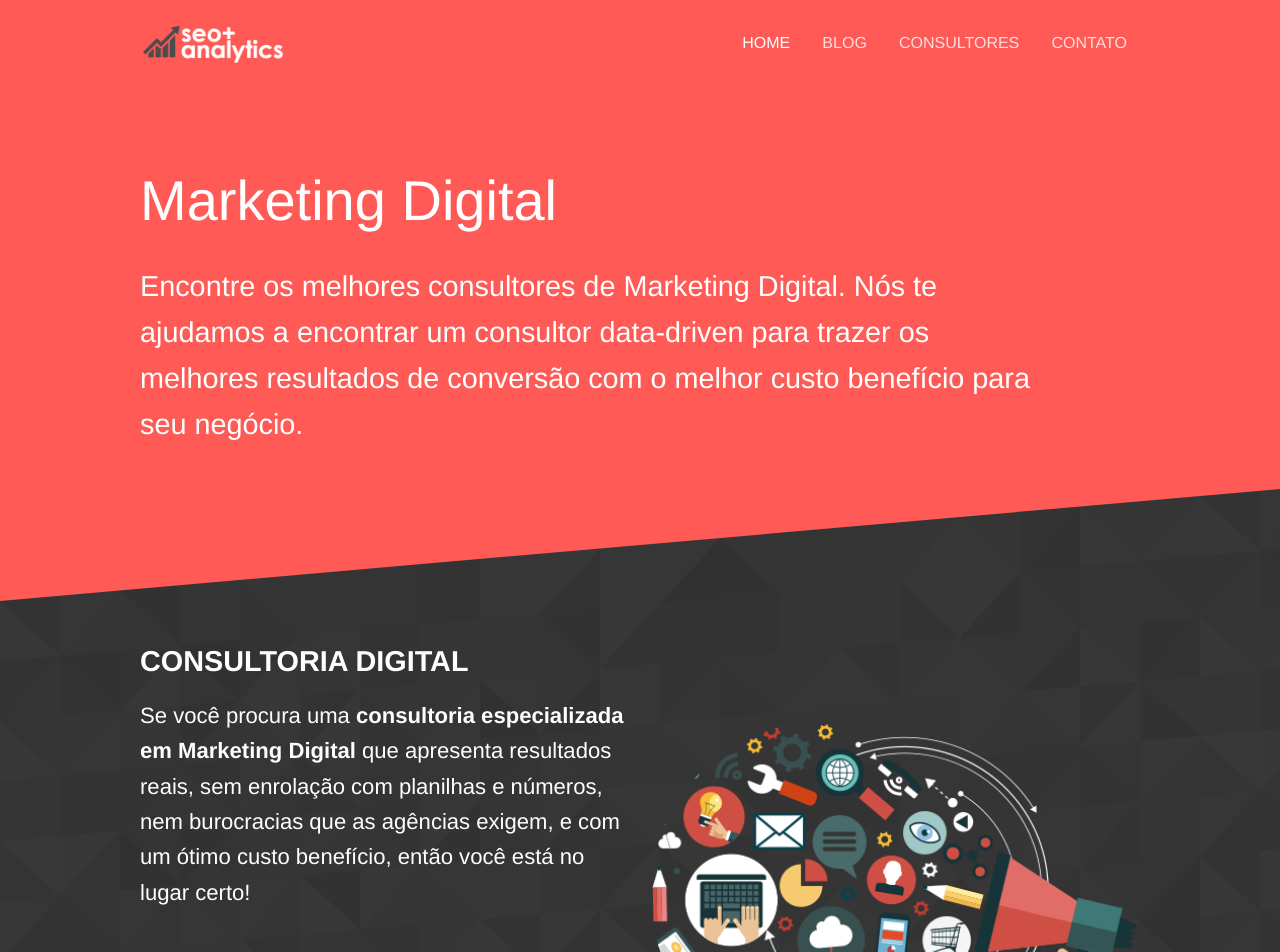
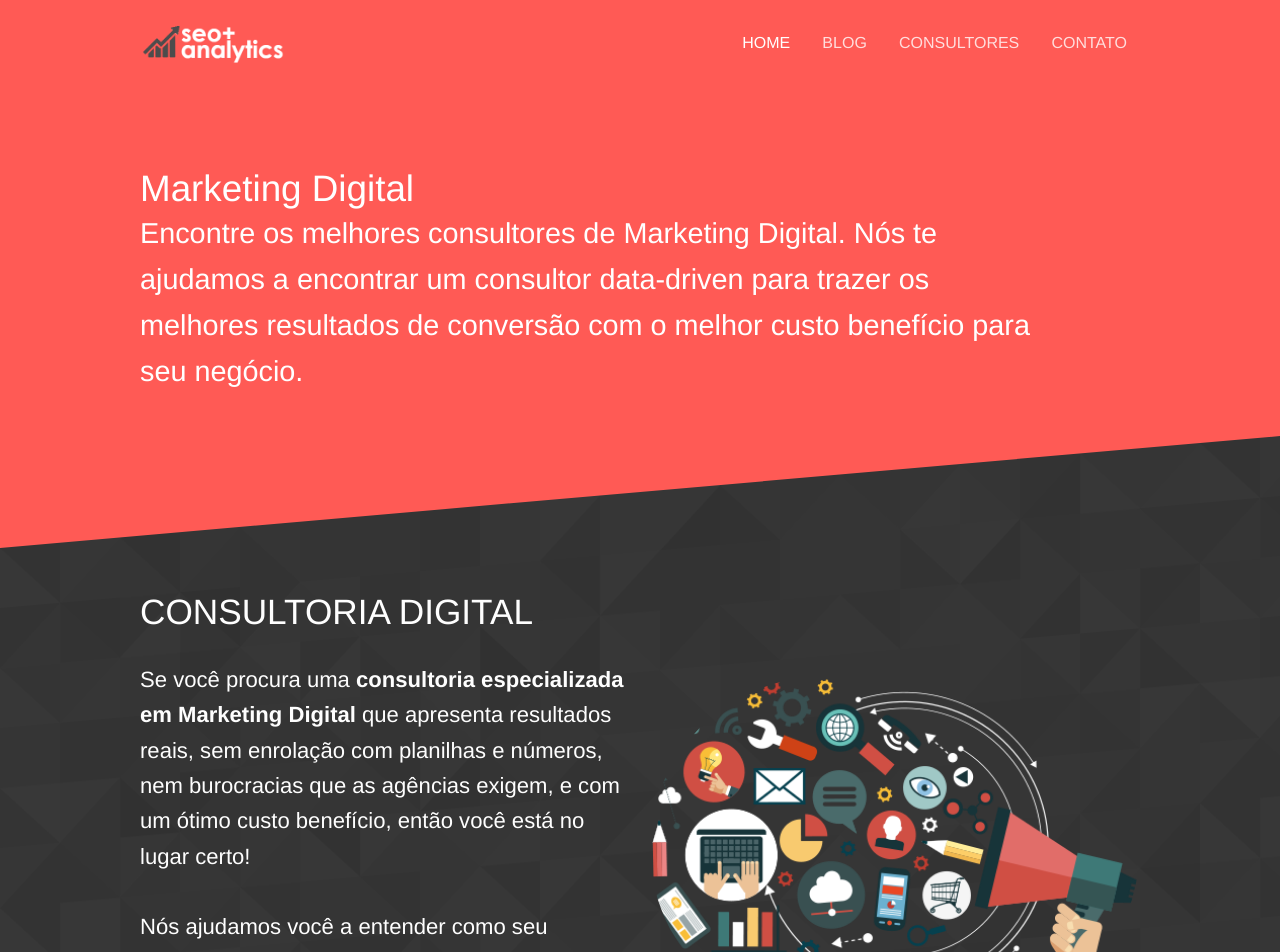
Before and after one commit to seoanalytics/seoanalytics.github.io, a Jekyll site: the page built from index.html, in a window 1280 px wide. Shown: the top 952 px of the page. Built offline with Jekyll 4.4.1, drawn with Linux system fonts in a browser that asks for light colours.

Commit message:
Updated 'index.html' via CloudCannon

```diff
--- a/index.html
+++ b/index.html
@@ -4,9 +4,9 @@ title: Consultoria de Marketing Digital - SEO e Data Analytics
 
 <section class="hero diagonal">
 	<div class="container">
-		<h2 class="editable">
+		<h1 class="editable">
 			Marketing Digital
-		</h2>
+		</h1>
 		<p class="subtext editable">
 			Encontre os melhores consultores de Marketing Digital. N&oacute;s te ajudamos a encontrar um consultor data-driven para trazer os melhores resultados de convers&atilde;o com o melhor custo benef&iacute;cio para seu neg&oacute;cio.
 		</p>
@@ -18,9 +18,9 @@ title: Consultoria de Marketing Digital - SEO e Data Analytics
 	<div class="container halves">
 		<div>
 		    <p></p>
-			<h3 class="editable">
+			<h2 class="editable">
 				CONSULTORIA DIGITAL
-			</h3>
+			</h2>
 			<p class="editable">
 				Se voc&ecirc; procura uma <strong>consultoria especializada em Marketing Digital&nbsp;</strong>que apresenta resultados reais, sem enrola&ccedil;&atilde;o com planilhas e n&uacute;meros, nem burocracias que as ag&ecirc;ncias exigem, e com um &oacute;timo custo benef&iacute;cio, ent&atilde;o voc&ecirc; est&aacute; no lugar certo!<br /><br />N&oacute;s ajudamos voc&ecirc; a entender como seu neg&oacute;cio pode crescer com uma consultoria de Digital focada em resultados e melhores estrat&eacute;gias.
 			</p>
```
